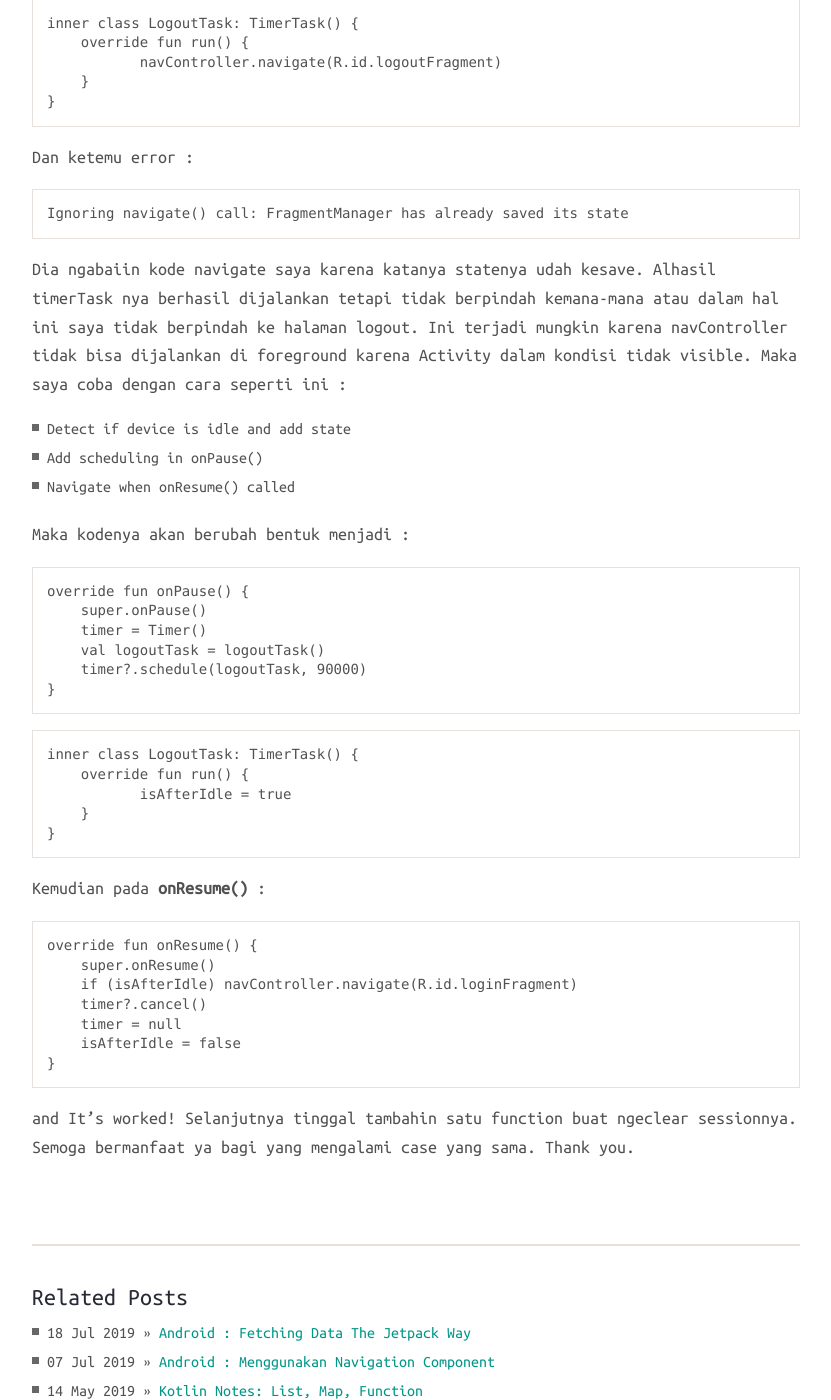
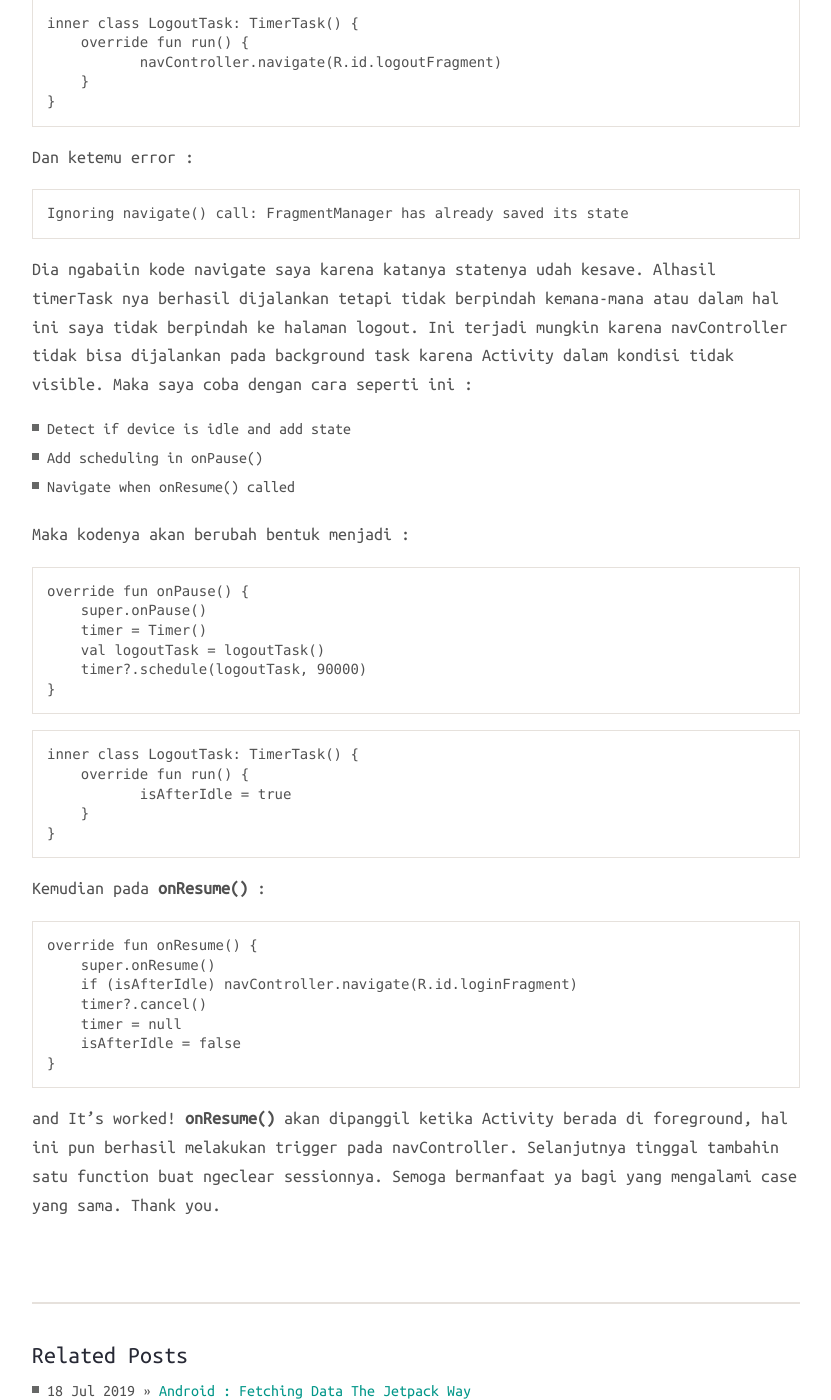
Before and after one commit to kucingselfie/kucingselfie.github.io, a Jekyll site: the page built from _posts/2019-08-31-Fixed-Ignore-Navigate-Component.markdown, in a window 1280 px wide and 1400 px high, scrolled down 1327 px. Shown: the whole window, without its empty margins (224-1055 px from the left). Built offline with Jekyll 4.4.1, drawn with Linux system fonts in a browser that asks for light colours; nearby versions of some CDN libraries; our own code applies the rules of GitHub Pages for plain Markdown files; comment, search, counter and statistics services are not loaded.

Commit message:
Update 2019-08-31-Fixed-Ignore-Navigate-Component.markdown

````diff
--- a/_posts/2019-08-31-Fixed-Ignore-Navigate-Component.markdown
+++ b/_posts/2019-08-31-Fixed-Ignore-Navigate-Component.markdown
@@ -50,7 +50,7 @@ Ignoring navigate() call: FragmentManager has already saved its state
 
 Dia ngabaiin kode navigate saya karena katanya statenya udah kesave.
 Alhasil timerTask nya berhasil dijalankan tetapi tidak berpindah kemana-mana atau
-dalam hal ini saya tidak berpindah ke halaman logout. Ini terjadi mungkin karena navController tidak bisa dijalankan di foreground karena Activity dalam kondisi tidak visible.
+dalam hal ini saya tidak berpindah ke halaman logout. Ini terjadi mungkin karena navController tidak bisa dijalankan pada background task karena Activity dalam kondisi tidak visible.
 Maka saya coba dengan cara seperti ini :
 
 -	Detect if device is idle and add state
@@ -88,7 +88,7 @@ override fun onResume() {
 }
 ```
 
-and It’s worked! Selanjutnya tinggal tambahin satu function buat ngeclear sessionnya.
+and It’s worked! <strong>onResume()</strong> akan dipanggil ketika Activity berada di foreground, hal ini pun berhasil melakukan trigger pada navController. Selanjutnya tinggal tambahin satu function buat ngeclear sessionnya.
 Semoga bermanfaat ya bagi yang mengalami case yang sama. Thank you.
 
 {% include disqus.html %}
````
